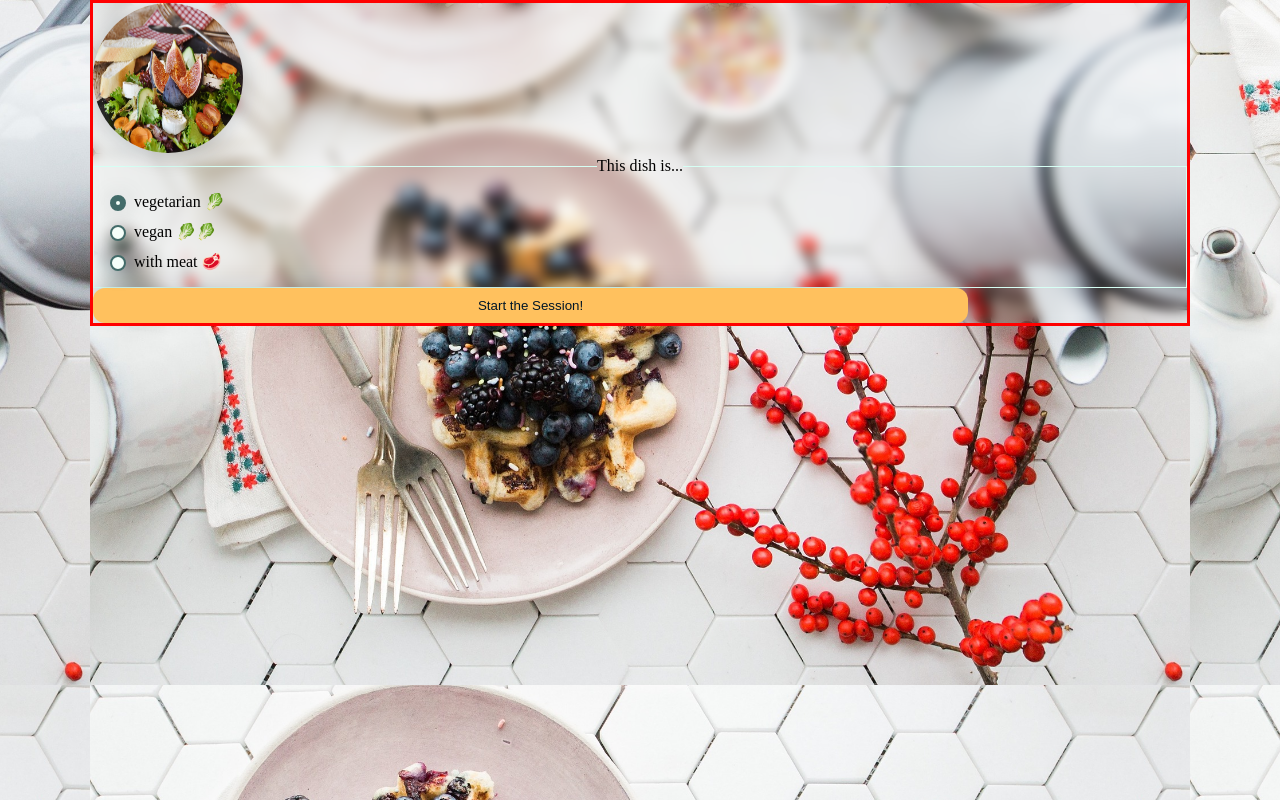
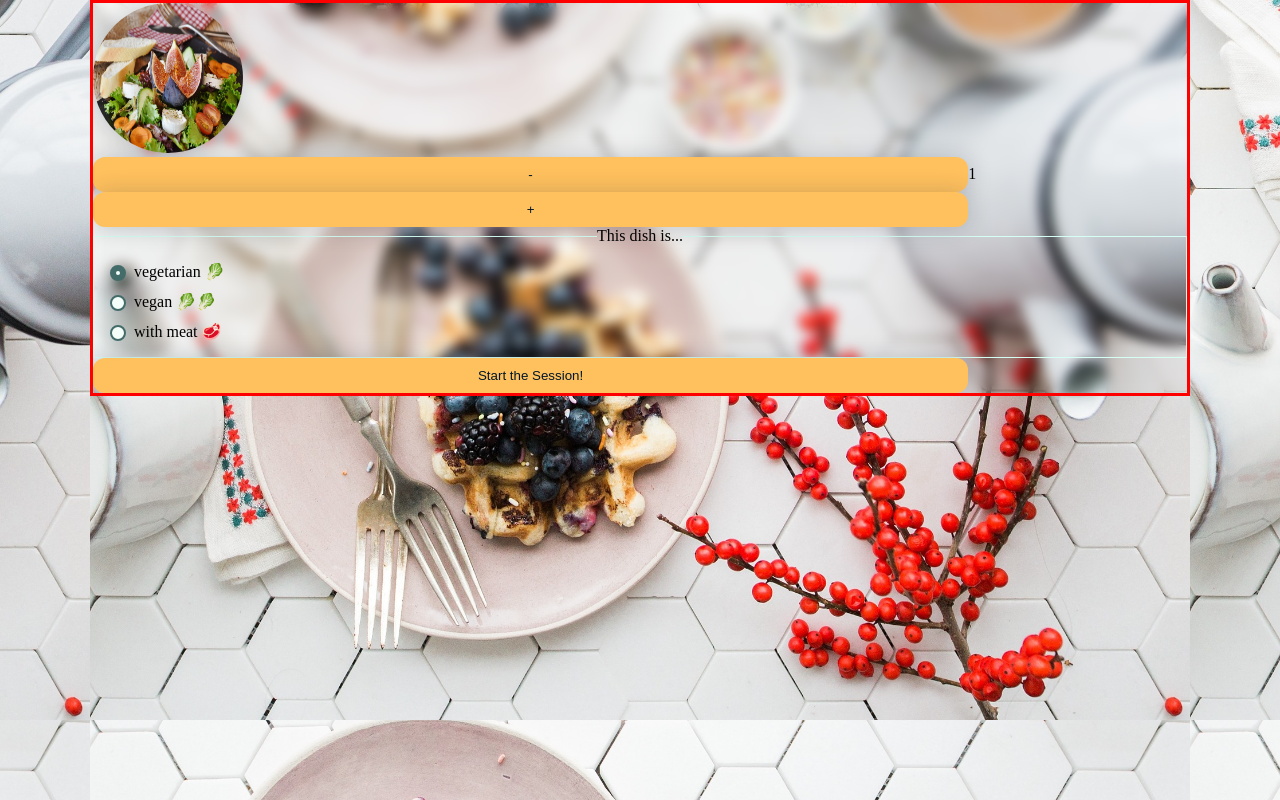
Before and after one commit to itsTHL/match-my-craving, a Next.js app: page /1/startsession in a window 1280 px wide. Built offline with nearby package versions, Linux system fonts and the light colour scheme.

Commit message:
write counter component, render counter in start session oage

```diff
--- /dev/null
+++ b/src/components/Counter.js
@@ -0,0 +1,23 @@
+import { useState } from "react";
+
+export default function Counter() {
+  const [count, setCount] = useState(1);
+
+  const increment = () => {
+    setCount((prevCount) => prevCount + 1);
+  };
+
+  const decrement = () => {
+    if (count > 1) {
+      setCount((prevCount) => prevCount - 1);
+    }
+  };
+
+  return (
+    <div>
+      <button onClick={decrement}>-</button>
+      <span>{count}</span>
+      <button onClick={increment}>+</button>
+    </div>
+  );
+}
--- a/src/pages/[id]/startsession.js
+++ b/src/pages/[id]/startsession.js
@@ -1,11 +1,12 @@
 import Image from "next/image";
 import FoodPref from "@/components/FoodPref";
+import Counter from "@/components/Counter";
 
 export default function startsession() {
   return (
     <>
       <Image src="/salad.jpg" alt="photo of a salad" width="150" height="150" />
-      {/* COUNTER components */}
+      <Counter />
       <FoodPref />
       <button>Start the Session!</button>
     </>
```
